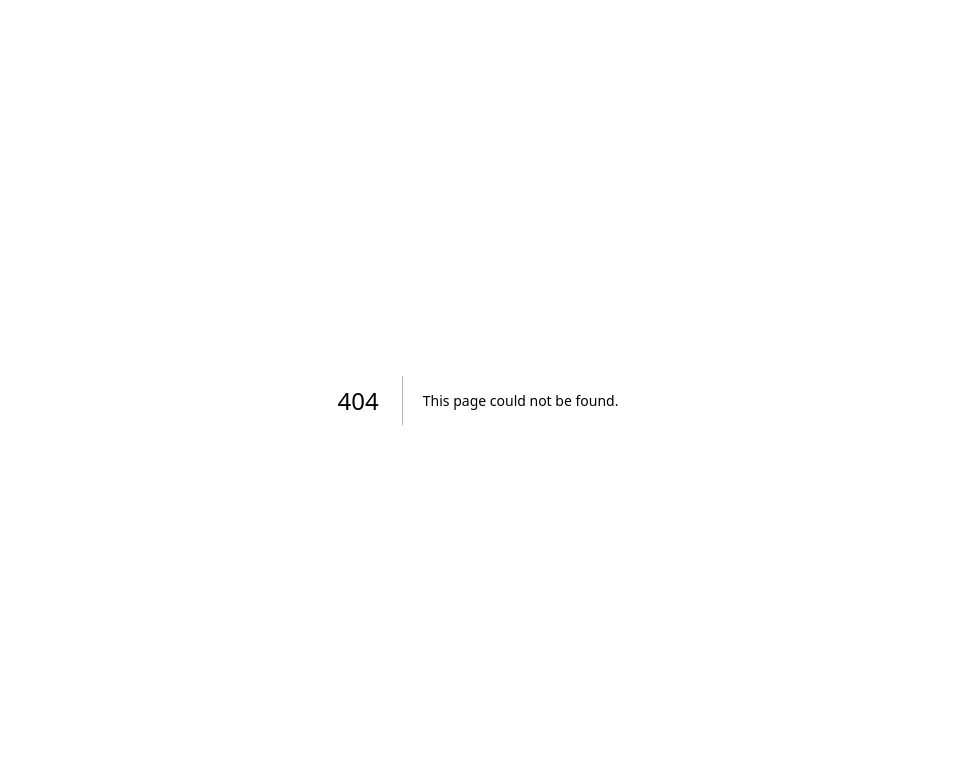
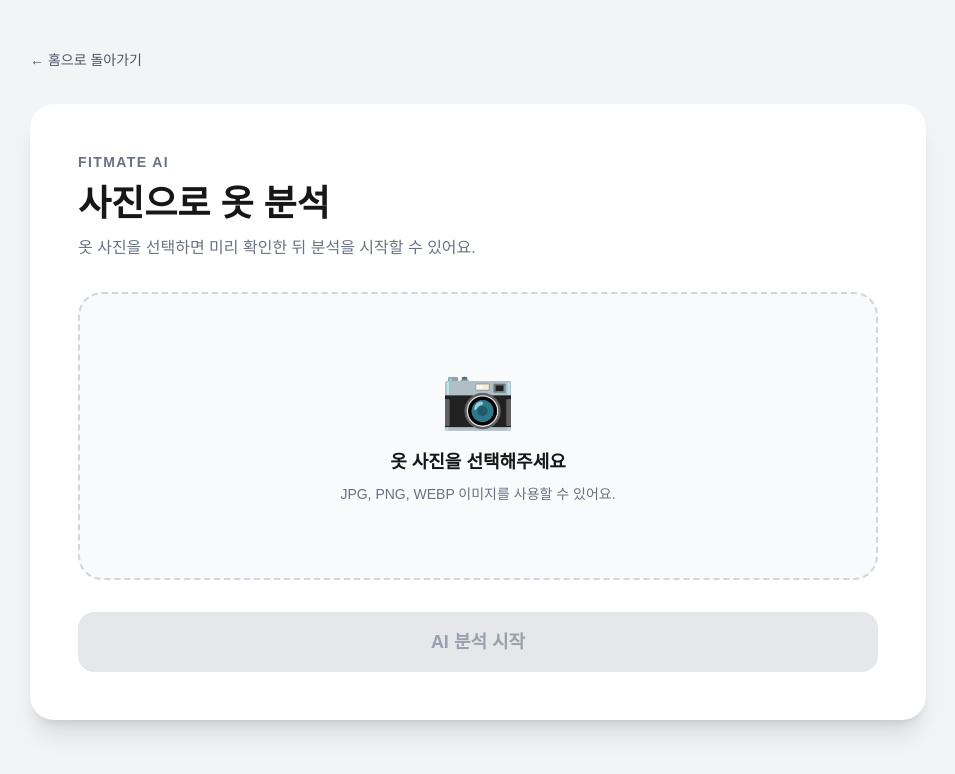
Before and after one commit to ik561166-ux/fitmate-ai, a Next.js app: page /analyze in a window 1280 px wide. Before the commit this address had no page. Shown: the top 774 px of the page, without its empty margins (162-1117 px from the left). Built offline with nearby package versions, Linux system fonts and the light colour scheme.

Commit message:
Add photo upload page

```diff
--- /dev/null
+++ b/app/analyze/page.tsx
@@ -0,0 +1,155 @@
+"use client";
+
+import Link from "next/link";
+import { ChangeEvent, useEffect, useState } from "react";
+
+export default function AnalyzePage() {
+  const [imageUrl, setImageUrl] = useState("");
+  const [fileName, setFileName] = useState("");
+  const [isAnalyzed, setIsAnalyzed] = useState(false);
+
+  useEffect(() => {
+    return () => {
+      if (imageUrl) {
+        URL.revokeObjectURL(imageUrl);
+      }
+    };
+  }, [imageUrl]);
+
+  const handleImageChange = (event: ChangeEvent<HTMLInputElement>) => {
+    const file = event.target.files?.[0];
+
+    if (!file) {
+      return;
+    }
+
+    if (!file.type.startsWith("image/")) {
+      alert("이미지 파일만 선택할 수 있어요.");
+      return;
+    }
+
+    if (imageUrl) {
+      URL.revokeObjectURL(imageUrl);
+    }
+
+    setImageUrl(URL.createObjectURL(file));
+    setFileName(file.name);
+    setIsAnalyzed(false);
+  };
+
+  const handleAnalyze = () => {
+    if (!imageUrl) {
+      return;
+    }
+
+    setIsAnalyzed(true);
+  };
+
+  return (
+    <main className="min-h-screen bg-gray-100 px-6 py-12">
+      <section className="mx-auto max-w-4xl">
+        <Link
+          href="/"
+          className="inline-flex items-center text-sm font-medium text-gray-600 transition hover:text-black"
+        >
+          ← 홈으로 돌아가기
+        </Link>
+
+        <div className="mt-8 rounded-3xl bg-white p-8 shadow-xl md:p-12">
+          <p className="text-sm font-semibold tracking-widest text-gray-500">
+            FITMATE AI
+          </p>
+
+          <h1 className="mt-3 text-3xl font-bold md:text-4xl">
+            사진으로 옷 분석
+          </h1>
+
+          <p className="mt-3 text-gray-500">
+            옷 사진을 선택하면 미리 확인한 뒤 분석을 시작할 수 있어요.
+          </p>
+
+          <label className="mt-8 flex min-h-72 cursor-pointer flex-col items-center justify-center overflow-hidden rounded-3xl border-2 border-dashed border-gray-300 bg-gray-50 p-6 text-center transition hover:border-black hover:bg-white">
+            {imageUrl ? (
+              <img
+                src={imageUrl}
+                alt="선택한 옷 미리보기"
+                className="max-h-96 w-full rounded-2xl object-contain"
+              />
+            ) : (
+              <>
+                <div className="text-6xl">📷</div>
+                <p className="mt-5 text-lg font-bold">
+                  옷 사진을 선택해주세요
+                </p>
+                <p className="mt-2 text-sm text-gray-500">
+                  JPG, PNG, WEBP 이미지를 사용할 수 있어요.
+                </p>
+              </>
+            )}
+
+            <input
+              type="file"
+              accept="image/*"
+              onChange={handleImageChange}
+              className="hidden"
+            />
+          </label>
+
+          {fileName && (
+            <p className="mt-4 text-center text-sm text-gray-500">
+              선택한 파일:{" "}
+              <span className="font-semibold text-black">{fileName}</span>
+            </p>
+          )}
+
+          <button
+            type="button"
+            disabled={!imageUrl}
+            onClick={handleAnalyze}
+            className={`mt-8 w-full rounded-2xl px-6 py-4 text-lg font-bold transition ${
+              imageUrl
+                ? "bg-black text-white hover:bg-gray-800 active:scale-[0.98]"
+                : "cursor-not-allowed bg-gray-200 text-gray-400"
+            }`}
+          >
+            AI 분석 시작
+          </button>
+
+          {isAnalyzed && (
+            <div className="mt-8 rounded-3xl bg-black p-7 text-white">
+              <p className="text-sm font-semibold text-gray-300">
+                임시 분석 결과
+              </p>
+
+              <h2 className="mt-2 text-2xl font-bold">
+                사진이 정상적으로 등록됐어요.
+              </h2>
+
+              <div className="mt-6 grid gap-4 sm:grid-cols-3">
+                <div className="rounded-2xl bg-white/10 p-4">
+                  <p className="text-sm text-gray-300">색상</p>
+                  <p className="mt-1 font-bold">분석 준비 중</p>
+                </div>
+
+                <div className="rounded-2xl bg-white/10 p-4">
+                  <p className="text-sm text-gray-300">원단</p>
+                  <p className="mt-1 font-bold">분석 준비 중</p>
+                </div>
+
+                <div className="rounded-2xl bg-white/10 p-4">
+                  <p className="text-sm text-gray-300">핏</p>
+                  <p className="mt-1 font-bold">분석 준비 중</p>
+                </div>
+              </div>
+
+              <p className="mt-5 leading-7 text-gray-300">
+                현재는 사진 선택과 미리보기까지만 작동해요. 다음 단계에서
+                실제 AI 분석 기능을 연결할 거예요.
+              </p>
+            </div>
+          )}
+        </div>
+      </section>
+    </main>
+  );
+}
```
